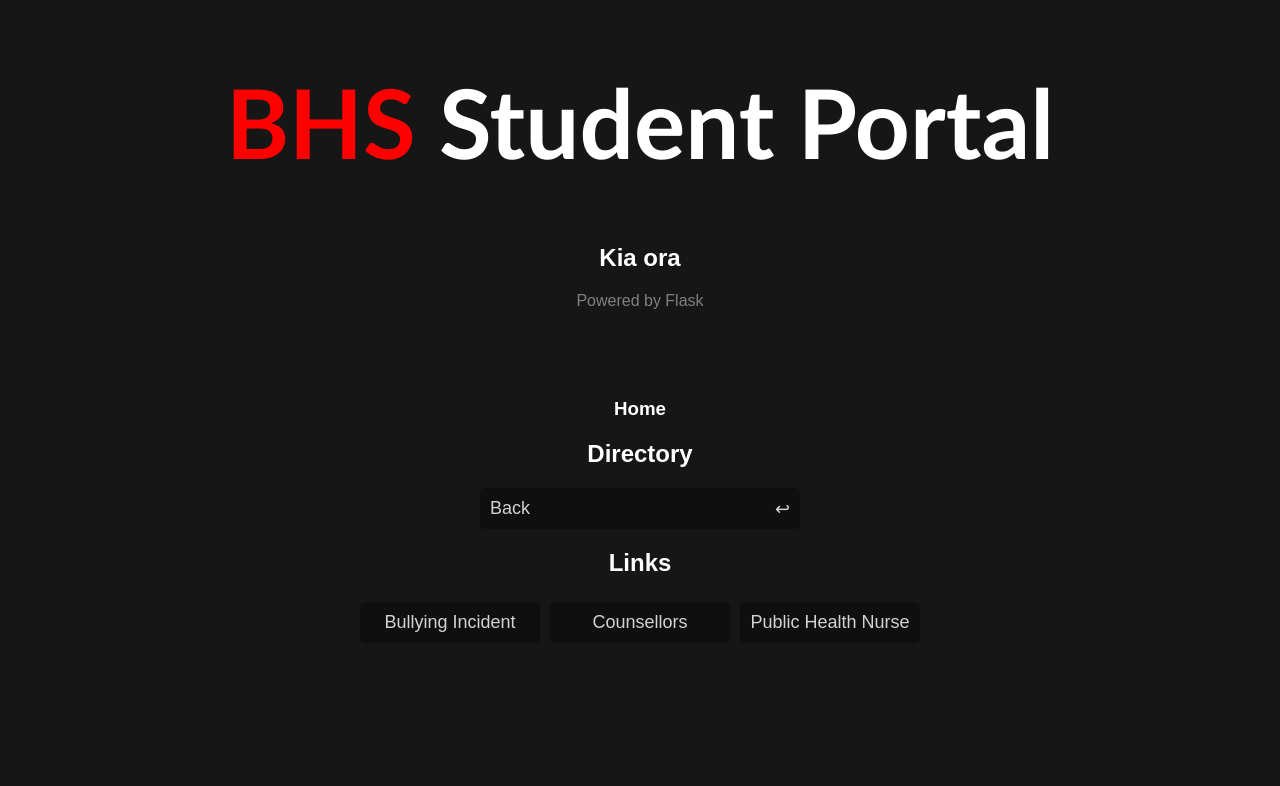
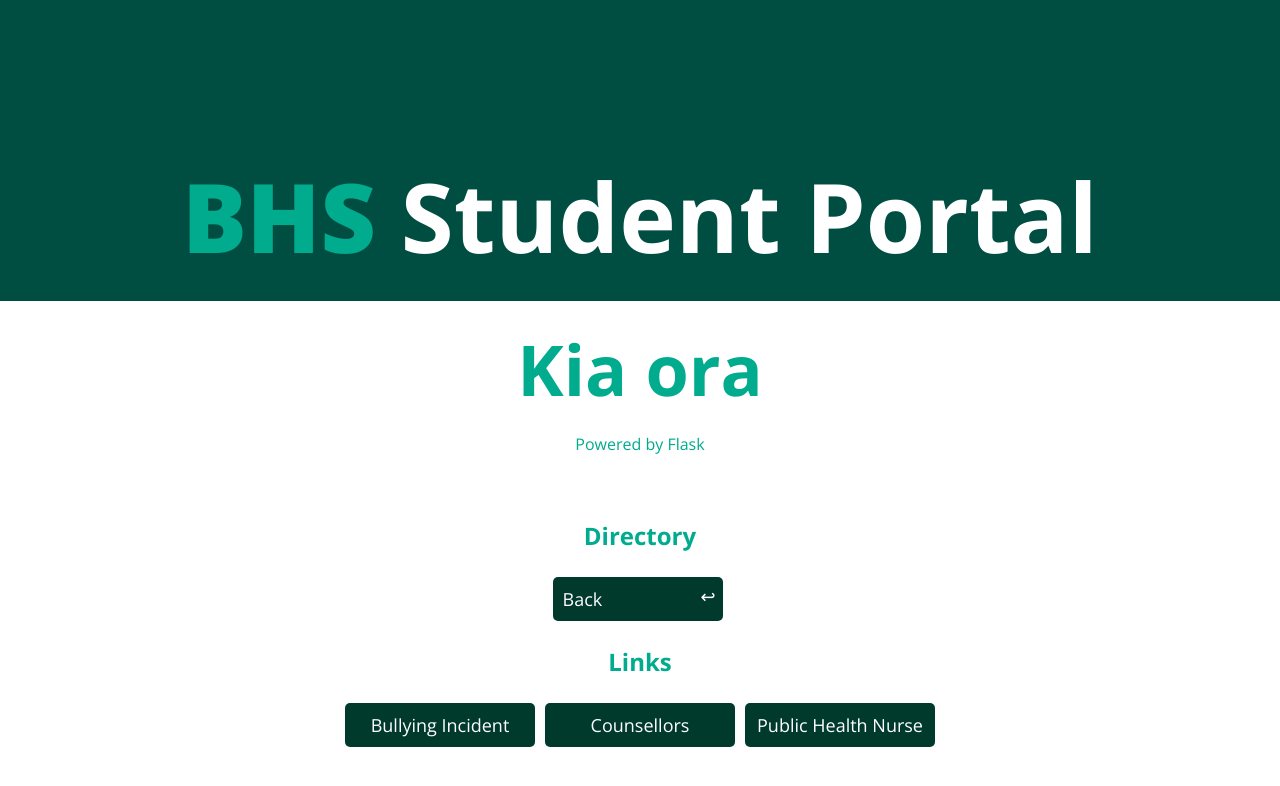
Before and after one commit to Apple-tree-creator/BHS-Student_Portal-Flask_DB, a Flask app: a page that uses templates/header.html in a window 1280 px wide. Shown: the top 786 px of the page. Run offline with Flask 3, Linux system fonts and the light colour scheme; data comes from the database, SQL or seed files in the repository.

Commit message:
Clearified tables and improved page design

```diff
--- a/main.py
+++ b/main.py
@@ -1,63 +1,55 @@
-from flask import Flask, render_template
+from flask import Flask, render_template, redirect, abort
+from werkzeug.exceptions import HTTPException
 import sqlite3
 
 app = Flask(__name__)
 
-
+# site settings
 vars = {
        'site_title': "BHS Portal",
-       'anim_speed': '300ms', # You must add unit
+       'anim_speed': '200ms', # You must add unit'
        }
 
-# basic route
+# root route is estentially the same as the Directory route but the name is defined here
 @app.route('/')
 def root():
-       name='Home'
-       # converts '%' to ' '
-       name = name.replace('%', ' ')
+       return redirect('/home')
+
+@app.route('/<string:name>')
+def directory(name):
+       # converts '%' to ' ' and capitalises first letter of each word
+       # aswell as remove potentialy dangerous characters
+       # this is cause URL links are not case sensitive and do not support spaces
+       name = name.title().replace('%', ' ').replace('"', '').replace("'", '')
 
        # sets up database query by connecting to databse
        conn = sqlite3.connect('sites.db')
        cur = conn.cursor()
 
        # requests 'name' and 'URL' from the table 'sites' in database where 'folder' matches search
-       cur.execute(f'SELECT name, URL FROM sites WHERE is_folder=0 and folder="Home" ORDER BY name ASC;')
+       cur.execute(f'SELECT name, URL FROM sites WHERE folder="{name}" ORDER BY name ASC;')
+       print(name) # debug
        sites = cur.fetchall()
        print(sites) # debug
 
        # requests for 'name' and 'URL' of folders
-       cur.execute('SELECT name, URL FROM sites WHERE is_folder=1 and folder="Home" ORDER BY name ASC;')
+       cur.execute(f'SELECT name, URL, icon FROM folders WHERE folder="{name}" ORDER BY name ASC;')
        folders = cur.fetchall()
        print(folders) # debug
 
        # closes connection to databse
        conn.close()
+       if not sites:
+             abort(404)
        return render_template('directory.html', vars=vars, title=name, sites=sites, folders=folders)
 
-@app.route('/<string:name>')
-def directory(name):
-       # converts '%' to ' '
-       name = name.title().replace('%', ' ')
+@app.route('/force-error/<int:code>')
+def force_error(code):
+       abort(code)
 
-       # sets up database query by connecting to databse
-       conn = sqlite3.connect('sites.db')
-       cur = conn.cursor()
-
-       # requests 'name' and 'URL' from the table 'sites' in database where 'folder' matches search
-       cur.execute(f'SELECT name, URL FROM sites WHERE is_folder=0 and folder="{name}" ORDER BY name ASC;')
-       print(name)
-       sites = cur.fetchall()
-       print(sites) # debug
-
-       # requests for 'name' and 'URL' of folders
-       cur.execute(f'SELECT name, URL FROM sites WHERE is_folder=1 and folder="{name}" ORDER BY name ASC;')
-       folders = cur.fetchall()
-       print(folders) # debug
-
-       # closes connection to databse
-       conn.close()
-       return render_template('directory.html', vars=vars, title=name, sites=sites, folders=folders)
-
+@app.errorhandler(HTTPException)
+def page_not_found(e):
+      return render_template('error.html', vars=vars, error=e)
 
 if __name__ == "__main__":
     app.run(debug=True)
--- a/static/style.css
+++ b/static/style.css
@@ -1,83 +1,150 @@
+@import url('https://fonts.googleapis.com/css2?family=Open+Sans:ital,wght@0,300..800;1,300..800&family=Public+Sans:ital,wght@0,100..900;1,100..900&display=swap');
+
+:root {
+    --primary-color: rgb(0,78,66);
+    --secondary-color: rgb(0,171,142);
+    --contrast-color: rgb(0,58,44);
+    --font-color: rgb(255,255,255);
+    --background-color: white;
+    --font: "Open Sans", sans-serif;
+}
+
+/* Text formatting */
 body {
     text-align: center;
-    font-family: Arial, Helvetica, sans-serif;
-    color: rgb(255, 255, 255);
-    background-color: rgb(22, 22, 22);
+    color: var(--font-color);
+    background-color: var(--background -color);
+    margin: 0;
 }
 
 p {
-    color: gray;
+    color: var(--secondary-color);
 }
 
 h1 {
     font-size: 600%;
     font-weight: bold;
-    font-family:'Gill Sans', 'Gill Sans MT', Calibri, 'Trebuchet MS', sans-serif
+    margin: 0;
+}
+
+.header-background {
+    background-color: var(--primary-color);
+    width: 100%;
+    padding-top: 150px;
+    padding-bottom: 20px;
+}
+
+h2 {
+    color: var(--secondary-color);
+}
+
+h1, h2, h3, h4, a, p, span {
+    font-family: var(--font);
+}
+
+span {
+    transition: all --anim-speed;
 }
 
 h1 span {
+    transition: none;
     font-weight: bolder;
-    color: red;
+    color: var(--secondary-color);
 }
 
 a {
-    color: lightgray;
+    color: var(--font-color);
     font-size: large;
     text-decoration: none;
     text-align: left;
     display: block;
 }
 
-.buttonContainer {
+.welcome-message {
+    margin-top: 20px;
+    font-size: 70px;
+    color: var(--secondary-color);
+}
+
+/* directory structuring */
+.container {
     margin-left: auto;
     margin-right: auto;
     width: 60%;
 }
 
-.linkButton {
-    margin-left: auto;
-    margin-right: auto;
-    background-color: rgb(15, 15, 15);
-    margin-bottom: 5px;
-    padding: 10px;
-    border-radius: 5px;
-    width: 300px;
+.icon {
+    margin: -3px;
+    float: right;
 }
 
-.linkButton:hover {
-    background-color: rgb(145, 0, 0);
-
-    .anim_text {
-        margin-left: 50px;
-    }
-}
-
-.gotoButton {
-    background-color: rgb(15, 15, 15);
-    margin-bottom: 5px;
-    padding: 10px;
-    border-radius: 5px;
-    text-align: center;
-    margin: 5px;
-    width: 160px;
-}
-
-.gotoButton:hover, .nav-button:hover {
-    background-color: rgb(145, 0, 0);
-}
-
-.links {
+.buttons-container {
     justify-content: center;
     display: flex;
     flex-wrap: wrap;
 }
 
-.nav-button {
-    width: 120px;
-    background-color: rgb(15, 15, 15);
+.error {
+    color: rgb(0, 0, 0);
+    font-size: xx-large ;
+    margin-left: auto;
+    margin-right: auto;
+    width: 40%;
+    background-color: red;
+    border-radius: 10px;
+    overflow-x: hidden;
+    padding-left: 20px;
+    padding-right: 20px;
+}
+
+/* back button */
+.back-button {
+    margin: 5px;
+    margin-left: auto;
+    margin-left: auto;
     padding: 10px;
     border-radius: 5px;
+    width: 150px;
+    height: auto;
+    background-color: var(--contrast-color);
 }
-.icon {
-        float: right;
+
+.back-button:hover {
+    background-color: var(--secondary-color);
+    .anim-text {
+        margin-left: 55px;
+    }
 }
+
+
+/* folder structuring */
+.folder-button {
+    background-color: var(--contrast-color);
+    margin: 5px;
+    padding: 10px;
+    border-radius: 5px;
+    width: 250px;
+    max-height: 200px;
+}
+
+.folder-button:hover {
+    background-color: var(--secondary-color);
+
+    .anim-text {
+        margin-left: 50px;
+    }
+}
+
+/* site buttons structuring */
+.link-button {
+    background-color: var(--contrast-color);
+    padding: 10px;
+    border-radius: 5px;
+    text-align: center;
+    margin: 5px;
+    width: 170px;
+}
+
+.link-button:hover, .nav-button:hover {
+    background-color: var(--secondary-color);
+}
--- a/templates/directory.html
+++ b/templates/directory.html
@@ -1,23 +1,30 @@
 {% extends 'layout.html' %}
 {% block content %}
-<h3>Home</h3>
-<div class="buttonContainer">
+<h3>{{ title }}</h3>
+<div class="container">
     <h2>Directory</h2>
+    <div class="buttons-container">
         {% if title != "Home" %}
             <a href="javascript:history.back()">
-            <div class="linkButton"><span class="anim_text">Back</span><span class="icon">↩</span></div>
+                <div class="back-button"><span class="anim-text">Back</span><span class="icon">↩</span></div>
             </a>
         {% endif %}
+    </div>
+    <div class="buttons-container">
         {% for folders in folders %}
             <a href="{{ folders[1] }}">
-            <div class="linkButton"><span class="anim_text">{{ folders[0] }}</span><span class="icon">🗀</span></div>
+                <div class="folder-button"><span class="anim-text">{{ folders[0] }}</span><span class="icon">🗀</span></div>
             </a>
         {% endfor %}
+    </div>
     <h2>Links</h2>
-    <div class="links">
+    {% if not sites %}
+        <h2 class="notfound-error">Directory not found</h2>
+    {% endif %}
+    <div class="buttons-container">
         {% for sites in sites %}
             <a href="{{ sites[1] }}">
-                <div class="gotoButton">{{ sites[0] }}</div>
+                <div class="link-button">{{ sites[0] }}</div>
             </a>
         {% endfor %}
     </div>
--- a/templates/header.html
+++ b/templates/header.html
@@ -1,4 +1,5 @@
-<h1><span>BHS</span> Student Portal</h1>
-<h2>Kia ora {{ anim_speed }}</h2>
+<div class="header-background">
+    <h1><span>BHS</span> Student Portal</h1>
+</div>
+<h1 class="welcome-message">Kia ora</h1>
 <p>Powered by Flask</p>
-<br><br><br>
--- a/templates/layout.html
+++ b/templates/layout.html
@@ -6,7 +6,7 @@
     <title>{{ vars["site_title"] }} - {{ title }}</title>
     <link rel="stylesheet" href="{{url_for('static', filename='style.css')}}">
     <style>
-        span, .linkButton, .gotoButton, .nav-button {
+        span, .link-button, .folder-button, .back-button {
             transition: all {{ vars['anim_speed'] }};
         }
     </style>
```
Also changed, not shown: templates/error.html (added, +25 -0 lines), sites.db, 1 other file. Lines whose indentation alone changed are shown as unchanged.
